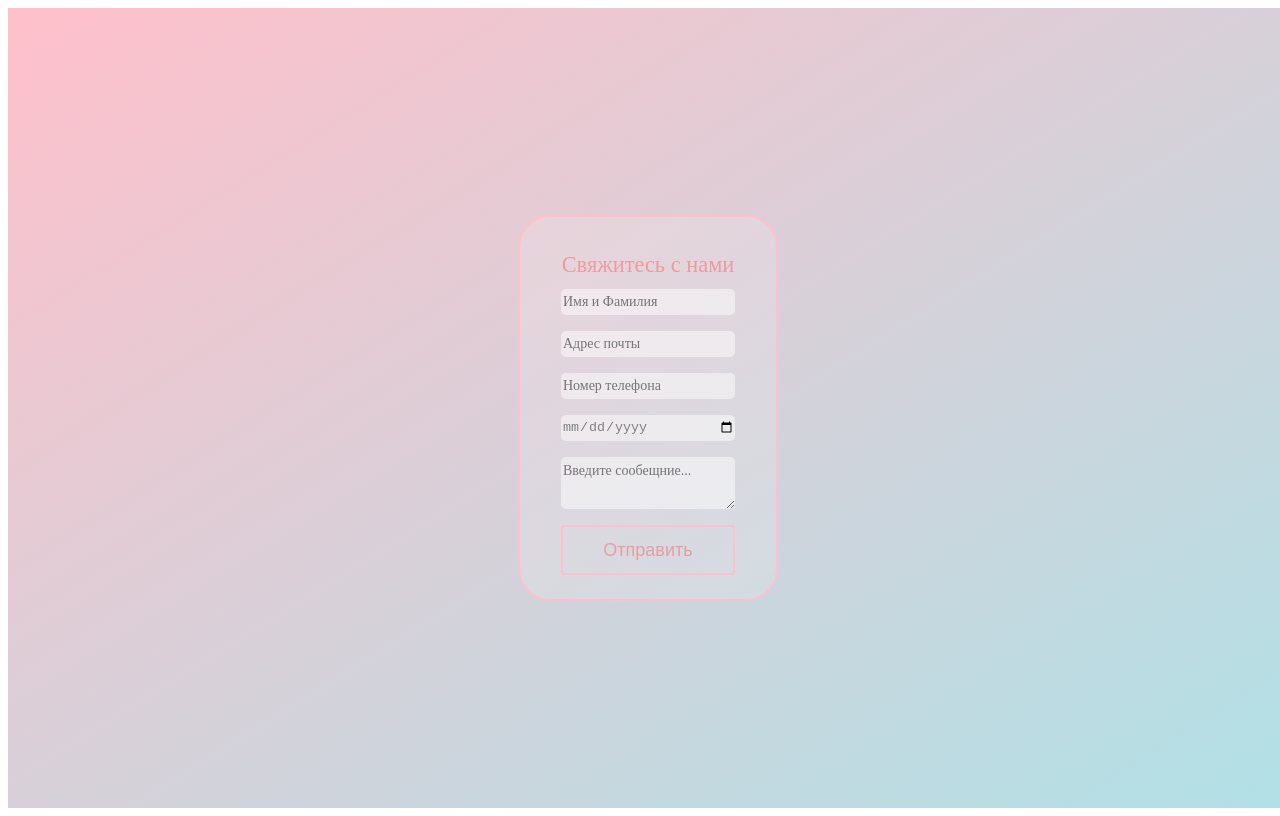
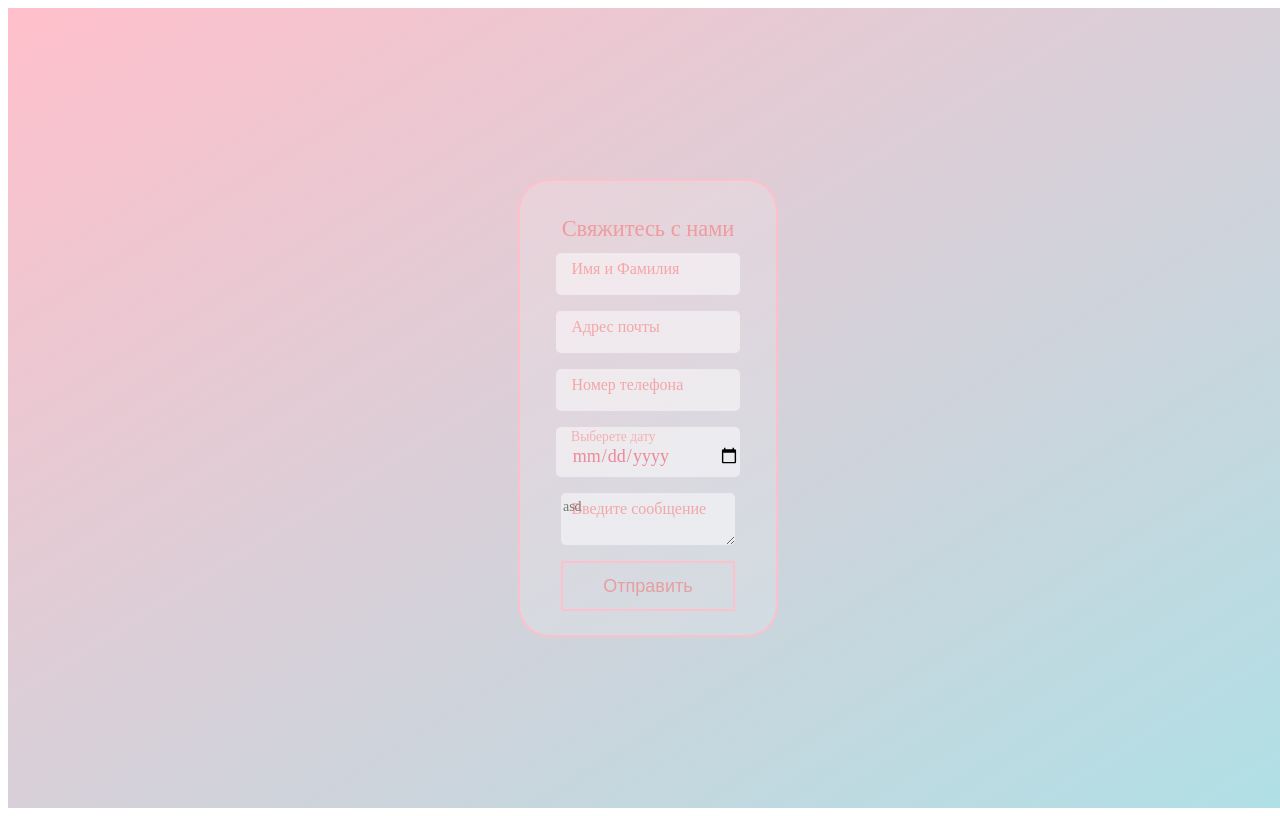
Before and after one commit to egorlavrinovich/ITProfit-test, a React (Create React App) app: page / in a window 1280 px wide. Built offline with nearby package versions, Linux system fonts and the light colour scheme.

Commit message:
Добавлены стили для инпутов

```diff
--- a/src/App.tsx
+++ b/src/App.tsx
@@ -8,11 +8,14 @@ function App() {
         <div className='form-wrapper'>
             <div className='form-title'>Свяжитесь с нами</div>
             <form className='form-contaner'>
-                <Input className='input' type='text' placeholder='Имя и Фамилия'/>
-                <Input className='input' type='email' placeholder='Адрес почты'/>
-                <Input className='input' type='tel' placeholder='Номер телефона'/>
-                <Input className="input" type='date'/>
-                <textarea className='input' value={state} onChange={(e)=>setstate(e.target.value)} placeholder='Введите сообещние...'/>
+                <Input Name='Имя и Фамилия' className='text-field__input' type='text' placeholder='asd'/>
+                <Input Name='Адрес почты' className='text-field__input' type='email' placeholder='asd' />
+                <Input Name='Номер телефона' className='text-field__input' type='tel' placeholder='asd'/>
+                <Input Name='Выберете дату' className="text-field__input" type='date'/>
+                <div className="text-field text-field_floating">
+                <textarea  name='text-field__input' value={state} onChange={(e)=>setstate(e.target.value)} placeholder='asd'/>
+                <label className="text-field__label" htmlFor='textarea'>Введите сообщение</label>
+                </div>
                 <button className='form-send'>Отправить</button>
             </form>
         </div>
--- a/src/SCSS/Input/input.scss
+++ b/src/SCSS/Input/input.scss
@@ -52,3 +52,53 @@ input,textarea{
   font-size: 1.05em;
   font-family: "Times New Roman";
 }
+
+.text-field_floating {
+  position: relative;
+  width: 100%;
+  display: flex;
+  justify-content: center;
+}
+.text-field_floating .text-field__input {
+  width: 90%;
+  line-height: 2.5rem;
+  font-size: large;
+  padding-left:1rem ;
+  color: #ea8a9a;
+  font-family: "Times New Roman";
+
+}
+.text-field_floating .text-field__label {
+  position: absolute;
+  top: -1.2vh;
+  left: 1vw;
+  height: 100%;
+  padding: 1rem .75rem;
+  pointer-events: none;
+  border: 1px solid transparent;
+  transform-origin: 0 0;
+  transition: opacity .15s ease-in-out, transform .15s ease-in-out;
+}
+.text-field_floating .text-field__input::-moz-placeholder {
+  color: transparent;
+}
+.text-field_floating .text-field__input::placeholder {
+  color: transparent;
+}
+.text-field_floating .text-field__input:focus,
+.text-field_floating .text-field__input:not(:placeholder-shown) {
+  padding-top: 8px;
+}
+.text-field_floating .text-field__input:focus~.text-field__label,
+.text-field_floating .text-field__input:not(:placeholder-shown)~.text-field__label {
+  opacity: .85;
+  transform: scale(.85) translateY(-.15rem) translateX(.15rem);
+}
+#root > div > div > form > div:nth-child(4) > input{
+  ::-webkit-inner-spin-button {
+    -webkit-appearance: none;
+  }
+  ::-webkit-clear-button {
+    margin-right:75px;
+  }
+}
--- a/src/components/UI/Input/Input.tsx
+++ b/src/components/UI/Input/Input.tsx
@@ -8,11 +8,15 @@ interface IInput{
     name?:string;
     onBlur?:React.EventHandler<any>;
     className?:string;
+    Name?:string;
 }
 
-const Input:FC<IInput> = ({onBlur,type,name,placeholder,value,onChange,className}) => {
+const Input:FC<IInput> = ({onBlur,type,name,placeholder,value,onChange,className,Name}) => {
     return (
+        <div className="text-field text-field_floating">
         <input className={className} onBlur={onBlur} value={value} type={type} placeholder={placeholder} onChange={onChange} name={name}/>
+            <label className="text-field__label" htmlFor={name}>{Name}</label>
+        </div>
     );
 };
 
```
Also changed, not shown: src/SCSS/TextArea/TextArea.tsx (added, +11 -0 lines).
